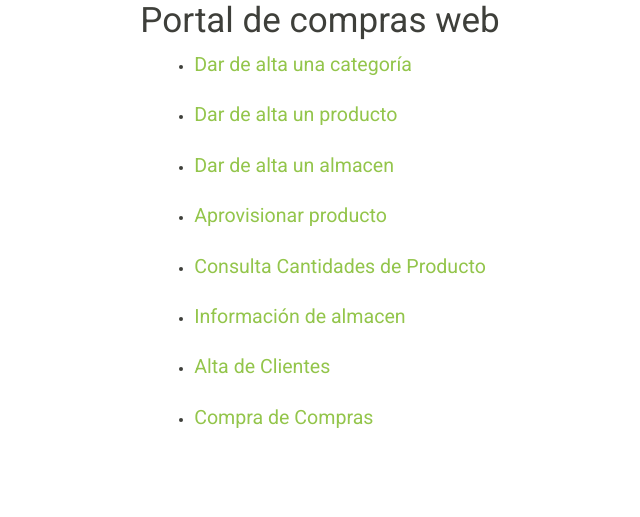
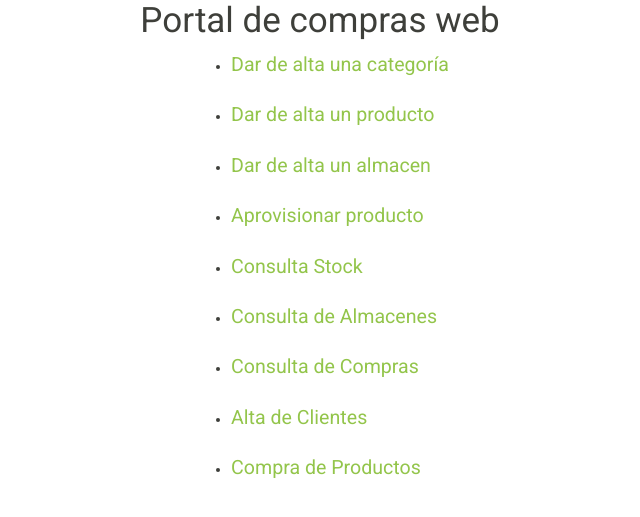
Before and after one commit to RealGungan/SQL, a PHP site: page /index.html in a window 1280 px wide. Shown: the top 517 px of the page, without its empty margins (320-960 px from the left). Run offline with PHP 8.4, Linux system fonts and the light colour scheme.

Commit message:
commmmmit

```diff
--- a/Ejercicio2/index.html
+++ b/Ejercicio2/index.html
@@ -24,13 +24,15 @@
         <br />
         <li><a href="php/comaprpro.php">Aprovisionar producto</a></li>
         <br />
-        <li><a href="php/comconstock.php">Consulta Cantidades de Producto</a></li>
+        <li><a href="php/comconstock.php">Consulta Stock</a></li>
         <br />
-        <li><a href="php/comconsalm.php">Información de almacen</a></li>
+        <li><a href="php/comconsalm.php">Consulta de Almacenes</a></li>
+        <br />
+        <li><a href="php/comconscom.php">Consulta de Compras</a></li>
         <br />
         <li><a href="php/comaltacli.php">Alta de Clientes</a></li>
         <br />
-        <li><a href="php/compro.php">Compra de Compras</a></li>
+        <li><a href="php/compro.php">Compra de Productos</a></li>
     </ul>
 </div>
 </body>
```
Also changed, not shown: Ejercicio2/php/comaprpro.php (+6 -3 lines), Ejercicio2/php/functions.php (+41 -28 lines).
